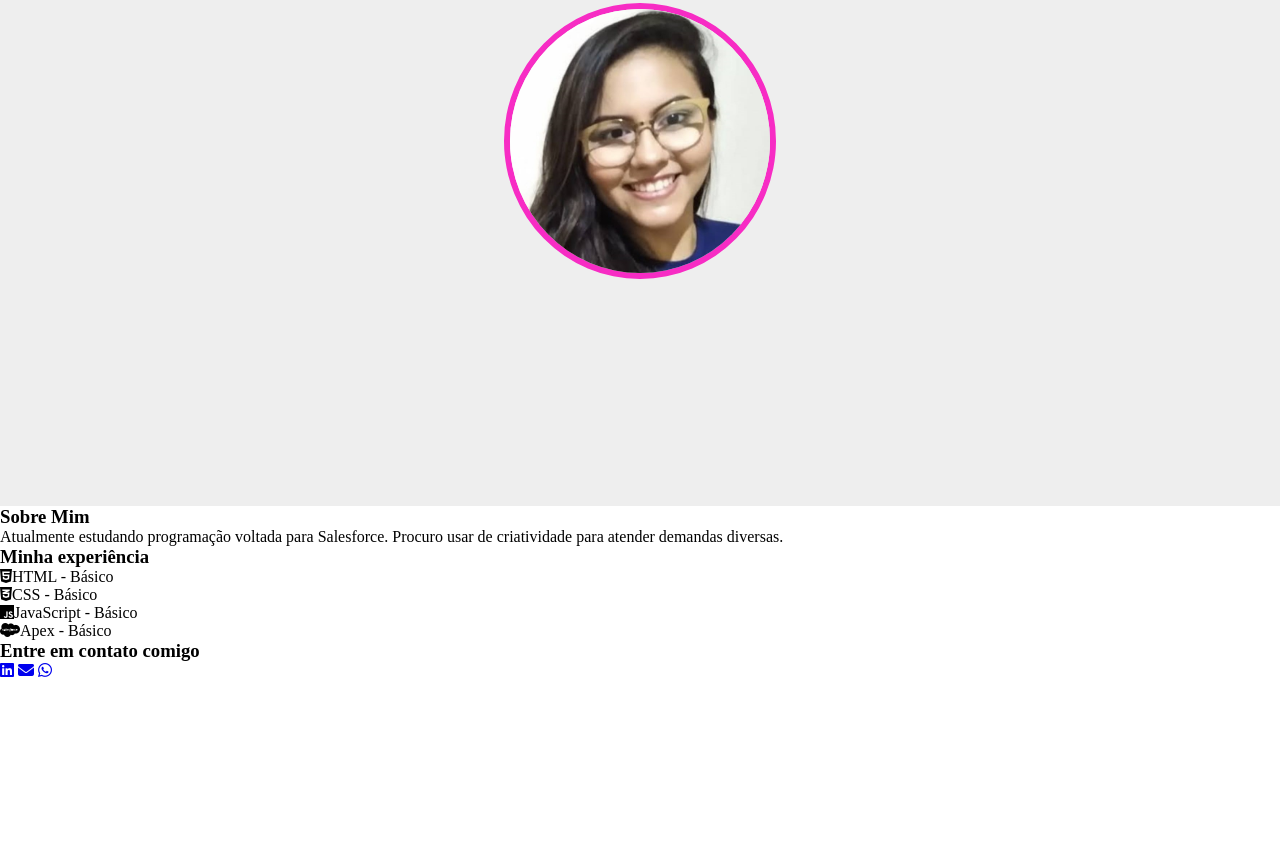
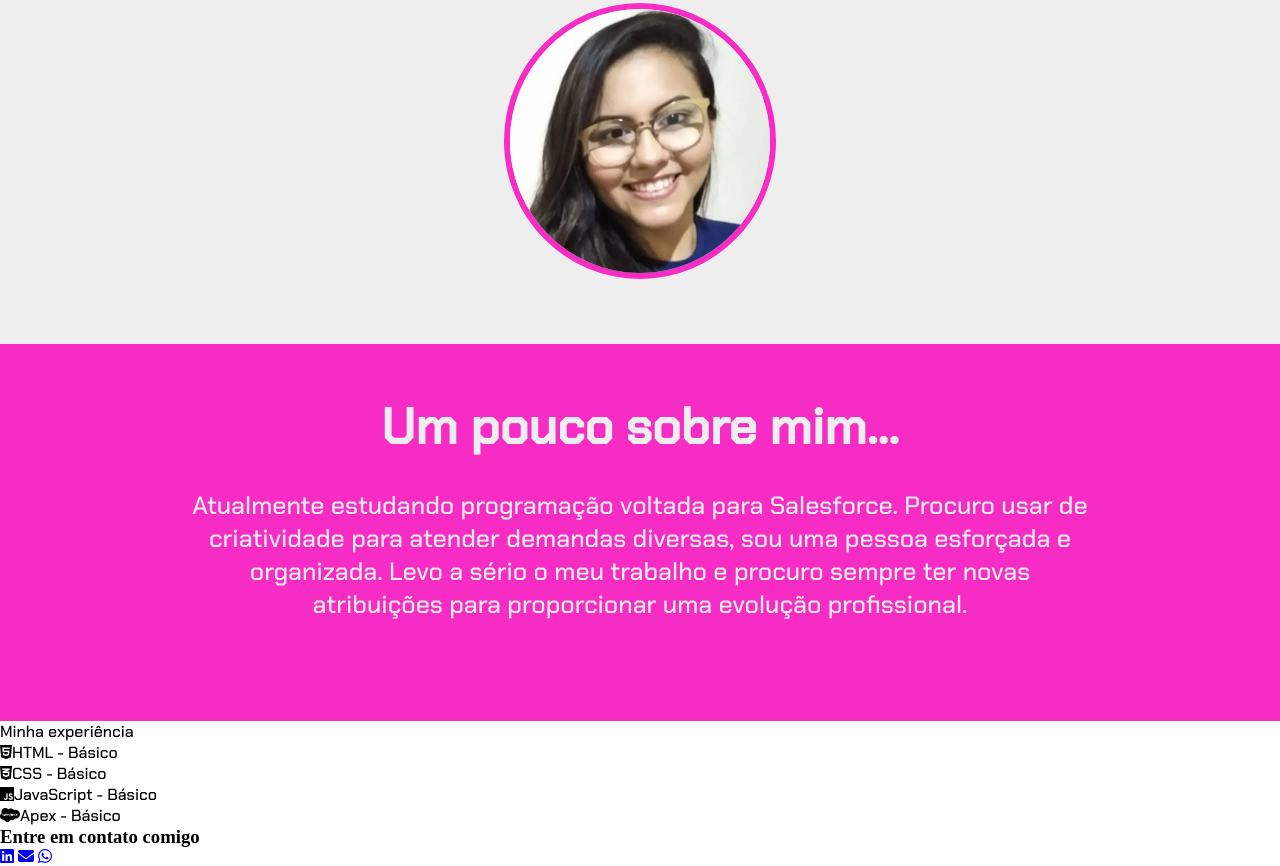
Before and after one commit to Klebya-Sales/klebya-sales.github.io, a plain HTML site: page index.html in a window 1280 px wide. Shown: the part 354-1220 px from the top of the page. Before the commit the page ends 1034 px from the top, so only its background shows below. Drawn offline with Linux system fonts and the light colour scheme.

Commit message:
Sobre mim

```diff
--- a/estilo.css
+++ b/estilo.css
@@ -48,7 +48,7 @@
 
 .inicial{
     padding-top: 5vh;
-    height: 90vh;
+    height: auto;
     background-color: #eee;
     color: rgb(70, 70, 70);
     text-align: center;
@@ -61,3 +61,34 @@ img{
     border-radius: 50%;
     border: solid 6px rgb(247, 44, 196);
 }
+
+.sobre-mim{
+    background-color: rgb(247, 44, 196);
+    color: #eee;
+    padding-top: 50px;
+    padding-bottom: 100px;
+    text-align: center;
+    font-family: 'Chakra Petch', sans-serif;
+}
+
+.titulo-sobre-mim{
+    font-size: 50px;
+    font-weight: bold;
+    margin-bottom: 30px;
+}
+
+.subtitulo-sobre-mim{
+    font-size: 25px;
+}
+
+.texto-sobre-mim {
+    max-width: 70%;
+    margin: auto;
+}
+
+.experiencia{
+    font-family: 'Chakra Petch', sans-serif;
+}
+.experiencia-titulo{
+
+}
--- a/index.html
+++ b/index.html
@@ -38,24 +38,30 @@
             <p class="subtitulo">Programadora Salesforce - Em treinamento</p>
             <img src="imagens/perfil.jpeg" alt="">
         </div>
-
-
-
-
-
-
-
     </header>
 
 
     <main>
-        <h3>Sobre Mim</h3>
-        <p>Atualmente estudando programação voltada para Salesforce. Procuro usar de criatividade para atender demandas diversas.</p>
-        <h3>Minha experiência</h3>
-        <p><span class="fa-brands fa-html5"></span>HTML - Básico</p>
-        <p><span class="fa-brands fa-css3-alt"></span>CSS - Básico</p>
-        <p><span class="fa-brands fa-js"></span>JavaScript - Básico</p>
-        <p><span class="fa-brands fa-salesforce"></span>Apex - Básico</p>
+        <div class="sobre-mim">
+            <p class="titulo-sobre-mim">Um pouco sobre mim...</p>
+            <div class="texto-sobre-mim">
+                <p class="subtitulo-sobre-mim">Atualmente estudando programação voltada para Salesforce. Procuro usar de criatividade para atender demandas diversas, sou uma pessoa esforçada e
+                    organizada. Levo a sério o meu
+                    trabalho e procuro sempre ter
+                    novas atribuições para
+                    proporcionar uma evolução
+                    profissional.</p>
+            </div>
+        </div>
+
+        <div class="experiencia">
+            <p class="experiencia-titulo">Minha experiência</p>
+            <p><span class="fa-brands fa-html5"></span>HTML - Básico</p>
+            <p><span class="fa-brands fa-css3-alt"></span>CSS - Básico</p>
+            <p><span class="fa-brands fa-js"></span>JavaScript - Básico</p>
+            <p><span class="fa-brands fa-salesforce"></span>Apex - Básico</p>
+        </div>
+
     </main>
 
 
```
